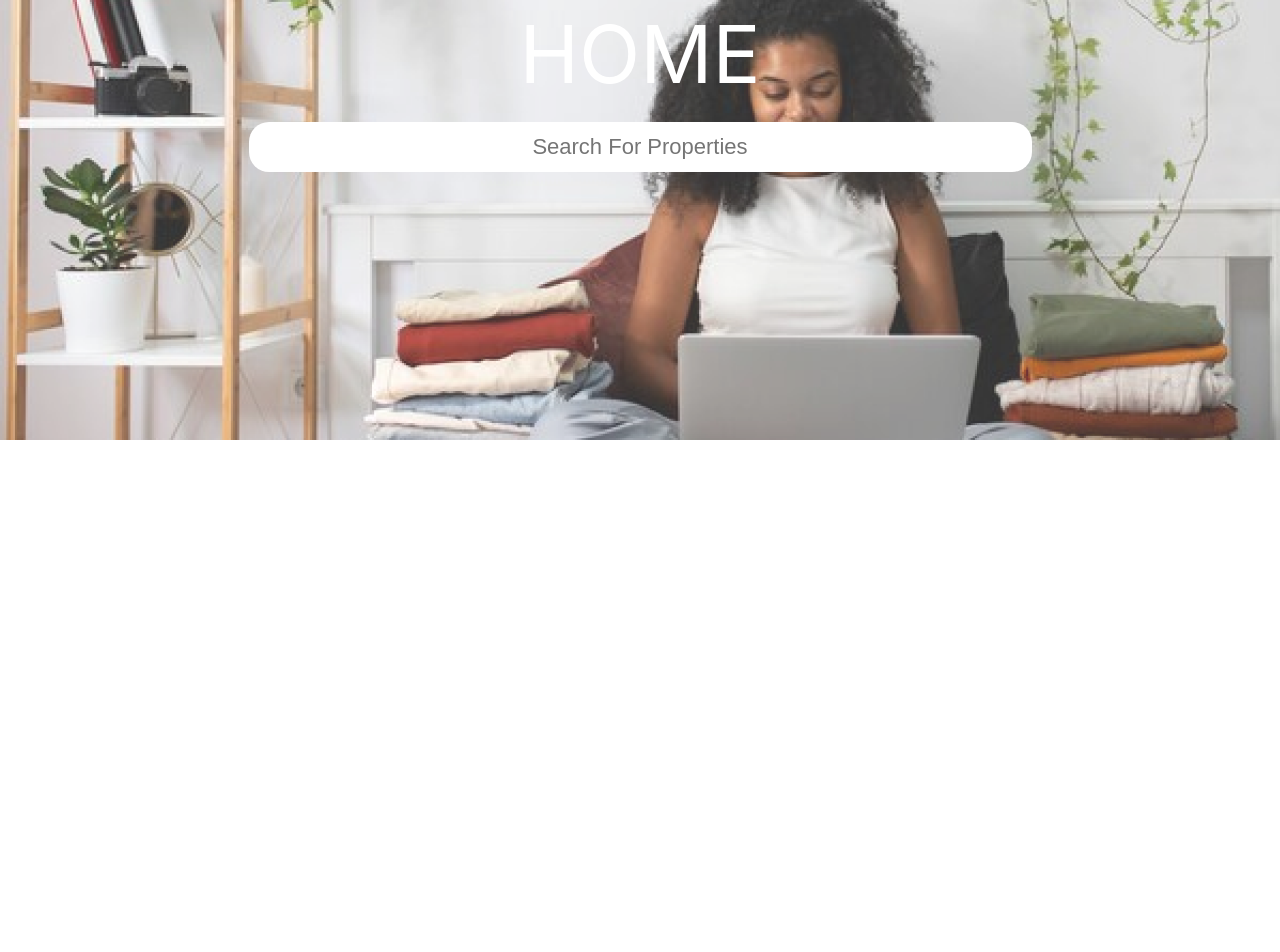
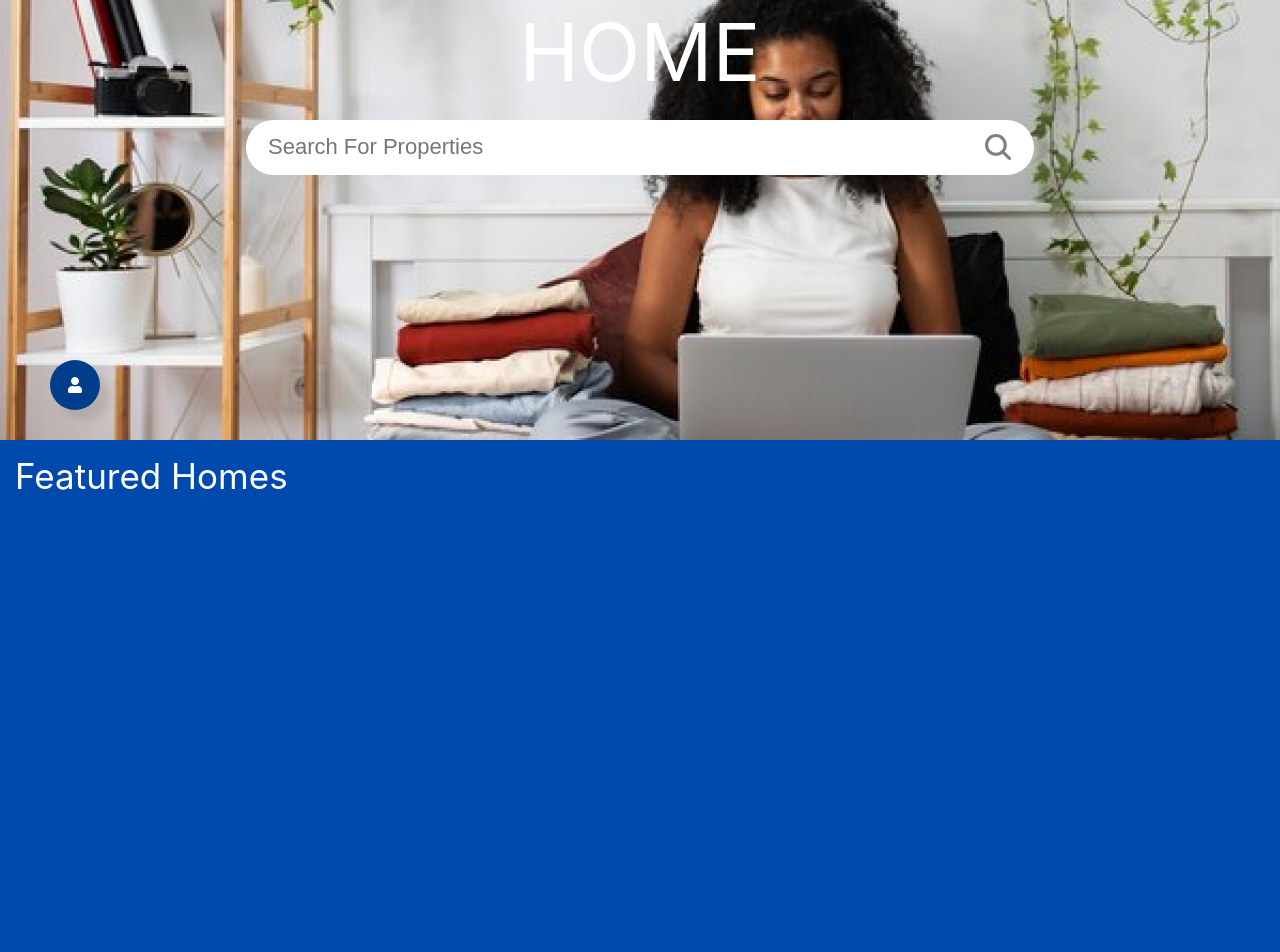
Before and after one commit to MobileGamer-hq/SmartProp, a React (Create React App) app: page / in a window 1280 px wide. Shown: the part 360-1312 px from the top of the page. Built offline with nearby package versions, Linux system fonts and the light colour scheme; no server answers; the database is empty; sample sign-in values are in the browser's storage.

Commit message:
Home Page Changes

```diff
--- a/public/index.html
+++ b/public/index.html
@@ -24,7 +24,7 @@
       work correctly both with client-side routing and a non-root public URL.
       Learn how to configure a non-root public URL by running `npm run build`.
     -->
-    <title>React App</title>
+    <title>SmartProp</title>
   </head>
   <body>
     <noscript>You need to enable JavaScript to run this app.</noscript>
--- a/src/App.css
+++ b/src/App.css
@@ -1,8 +1,9 @@
 :root {
   --primary-color: #004AAD;
   --primary-color-hover: #00367F;
-  --primary-color-light: #006DFF;
+  --primary-color2: #003d8b;
   --secondary-color: white;
+  --secondary-color-hover: rgb(141, 141, 141);
   --tertiary-color: #000000;
   --tertiary-color-hover:#202020;
   --background-color: #fff;
--- a/src/App.js
+++ b/src/App.js
@@ -27,10 +27,11 @@ import ViewProperty from "./Pages/ViewProperty";
 import WatchList from "./Pages/WatchList";
 import Welcome from "./Pages/Welcome";
 import LearnMore from "./Pages/LearnMore";
+import Loading from "./Pages/Loading";
 
 function App() {
   const navigate = useNavigate();
-  const [isLoading, setIsLoading] = useState(false);
+  const [isLoading, setIsLoading] = useState(true);
   const [loadingMessage, setLoadingMessage] = useState("Authenticating...");
   const [isLogIn, setIsLogIn] = useState(false);
 
@@ -77,7 +78,7 @@ function App() {
   }, [userId]);
 
   if (isLoading) {
-    return <div className="App">Loading.... Authenticating User</div>;
+    return <Loading/>;
   } else {
     return (
       <div>
--- a/src/Components/Buttons.jsx
+++ b/src/Components/Buttons.jsx
@@ -2,20 +2,18 @@ import React from "react";
 import { colors, sizes } from "../Data/DataModels";
 import "../Styles/ButtonStyles.css";
 
-export function FlatButton({ placeholder, onClick, color, size = sizes.BUTTON_FONT_SMALL }) {
+export function FlatButton({ placeholder, onClick, color, size = sizes.BUTTON_FONT_SMALL, className = "flat-button", width = sizes.BUTTON_WIDTH_SMALL }) {
   return (
-    <div>
     <div
-        className="flat-button"
+      className={className}
       style={{
-          color: color,
         padding: sizes.PADDING_MIN,
         fontSize: size,
+        width: width
       }}
       onClick={onClick}
     >
       {placeholder}
-      </div>
     </div>
   );
 }
@@ -63,9 +61,10 @@ export function BorderBevelButton({
   padding = sizes.PADDING_MIN,
   fontSize = sizes.BUTTON_FONT_MEDIUM,
   margin = sizes.MARGIN_MIN,
-  className = "border-button"
-}){
-  return(
+  className = "border-button",
+  align
+}) {
+  return (
     <div
       className={className}
       style={{
@@ -74,6 +73,7 @@ export function BorderBevelButton({
         borderRadius: sizes.MIN,
         fontSize: fontSize,
         margin: margin,
+        alignSelf: align
 
       }}
       onClick={onClick}
--- a/src/Components/SearchBar.jsx
+++ b/src/Components/SearchBar.jsx
@@ -1,6 +1,8 @@
 import React, { useEffect, useState } from 'react'
 import {sizes, colors} from "../Data/DataModels";
 import "../Styles/ComponentStyles.css"
+import { IoSearch } from 'react-icons/io5';
+import Logo from "./Logo"
 
 function SearchBar({
     color = {
@@ -15,7 +17,6 @@ function SearchBar({
     margin = sizes.MARGIN_MAX,
     onSearchBarChange,
     onKeyDown = () => { },
-    align = 'center',
     value = '',
     wrap = false,
     border = false,
@@ -41,27 +42,32 @@ function SearchBar({
                 fontSize: size,
                 backgroundColor: colors.secondary,
                 display: 'flex',
-                flexDirection: 'column',
-                alignItems: align,
-                justifyContent: 'center',
-                padding: sizes.PADDING_MID,
-                borderRadius: sizes.MID,
+                flexDirection: 'row',
+                alignItems: "center",
+                justifyContent: 'space-between',
+                padding: sizes.PADDING_MAX,
+                borderRadius: sizes.MAX,
             }}
         >
+            {/* <div>
+                <Logo size={sizes.HEADER_BAR}/>
+            </div> */}
             <input
+                className='search-input'
                 style={{
                     display: 'flex',
                     flexDirection: 'column',
-                    alignItems: 'center',
-                    justifyContent: 'center',
+                    alignItems: 'flex-start',
+                    justifyContent: 'flex-start',
                     backgroundColor: 'transparent',
                     border: 'none',
                     outline: 'none',
                     fontSize: size,
                     color: color.text,
-                    textAlign: align, // Center the text inside the input
+                    textAlign: "flex-start", // Center the text inside the input
                     whiteSpace: 'pre-wrap',
                     flexWrap: 'wrap',
+                    width: "90%",
 
                 }}
                 type={type}
@@ -74,6 +80,7 @@ function SearchBar({
                 onFocus={handleInputFocus}
                 onBlur={handleInputBlur}
             />
+            <IoSearch id='search-icon'/>
         </div>
     );
 }
--- a/src/Pages/BuyersHome.jsx
+++ b/src/Pages/BuyersHome.jsx
@@ -1,21 +1,55 @@
-import React, {useState} from 'react';
+import React, { useState } from 'react';
 import "../Styles/Home.css"
 import SearchBar from '../Components/SearchBar';
 import { colors, sizes } from '../Data/DataModels';
+import { useNavigate } from 'react-router-dom';
+import { BorderBevelButton, FlatButton } from '../Components/Buttons';
+import { IoIosArrowForward } from 'react-icons/io';
+import { FaUser } from 'react-icons/fa';
 
 
 
-function BuyersHome({}) {
+function BuyersHome({ }) {
   const [searchTerm, setSearchTerm] = useState('')
+  const navigate = useNavigate()
   return (
     <div className='buyers-home'>
+
       <section className='buyers-home-top'>
-      <div style={{ fontSize: 80, color: colors.secondary, textWrap: "wrap", width: 700, textAlign: "center", marginBottom: 20}}>Find Your Dream HOME</div>
-        <SearchBar width="60%" text="Search For Properties" border={true} value={searchTerm} onSearchBarChange={(input) => setSearchTerm(input)}/>
+        <div style={{ fontSize: 80, color: colors.secondary, textWrap: "wrap", width: 700, textAlign: "center", marginBottom: 20 }}>Find Your Dream HOME</div>
+        <SearchBar width="60%" text="Search For Properties" border={true} value={searchTerm} onSearchBarChange={(input) => setSearchTerm(input)} />
       </section>
-      <section></section>
+      <section className='buyers-featured-homes'>
+        <div>
+          <div style={{ fontSize: sizes.FONT_MAX, color: colors.text2, textWrap: "wrap", textAlign: "center", margin: sizes.MARGIN_MAX}}>Featured Homes</div>
+
+        </div>
+
+        <div className='featured-container'>
+
+        </div>
+        <BorderBevelButton className='border-white-button' placeholder={"See More"} fontSize={sizes.BUTTON_FONT_SMALL} margin={sizes.MARGIN_MAX} align={"flex-end"}/>
+      </section>
+      <section className='buyers-suggested'></section>
+      <ProfileIcon/>
     </div>
   )
 }
 
+function ProfileIcon({onClick}) {
+
+  return(
+    <div className='profile-icon' onClick={onClick} style={{
+      position: 'fixed',
+      left: 50,
+      bottom: 30,
+      borderRadius: sizes.MAX,
+    }} >
+      <FaUser id='profile-icon'/>
+    </div>
+  )
+}
+
+
+
 export default BuyersHome
--- /dev/null
+++ b/src/Pages/Loading.jsx
@@ -0,0 +1,21 @@
+import React from 'react'
+import { colors } from '../Data/DataModels'
+
+function Loading({message = ""}) {
+  return (
+    <div style={{
+        width: "100vw",
+        height: "100vh",
+        display: "flex",
+        flexDirection: "column",
+        justifyContent: "center",
+        alignItems: "center",
+        backgroundColor: colors.secondary
+    }}>
+        <div>Loading...</div>
+        <div>{message}</div>
+    </div>
+  )
+}
+
+export default Loading
--- a/src/Styles/ButtonStyles.css
+++ b/src/Styles/ButtonStyles.css
@@ -10,6 +10,20 @@
 .flat-button:hover {
     cursor: pointer;
     color: var(--primary-color-hover);
+}
+
+.flat-button-white {
+    display: flex;
+    flex-direction: row;
+    align-items: center;
+    justify-content: flex-start;
+    transition: all 0.3s ease;
+    color: var(--secondary-color);
+}
+
+.flat-button-white:hover {
+    cursor: pointer;
+    /* color: var(--tertiary-color-hover); */
 }
 
 .button {
--- a/src/Styles/ComponentStyles.css
+++ b/src/Styles/ComponentStyles.css
@@ -71,3 +71,17 @@
 .logo:hover {
     cursor: pointer;
 }
+
+.search-input {
+    margin-left: 10px;
+}
+
+#search-icon {
+    font-size: 2rem;
+    color: grey ;
+    margin-right: 10px;
+}
+
+#search-icon:hover {
+    cursor: pointer;
+}
--- a/src/Styles/Home.css
+++ b/src/Styles/Home.css
@@ -11,3 +11,34 @@ section {
     justify-content: center;
     align-items: center;
 }
+
+.buyers-featured-homes {
+    background-color: var(--primary-color);
+    /* padding: 20px; */
+    display: flex;
+    flex-direction: column;
+    align-items: flex-start;
+    justify-content: space-between;
+}
+
+.profile-icon {
+
+    display: flex;
+    align-items: center;
+    justify-content: center;
+    background-color: var(--primary-color2);
+    box-shadow: 10px 10px 10px rgba(0, 0, 0, 0.1);
+    width: 50px;
+    height: 50px;
+    transition: border-bottom 0.5s ease-in;
+
+}
+
+.profile-icon:hover {
+    background-color: var(--primary-color-hover);
+}
+
+#profile-icon {
+    color: var(--secondary-color);
+    font-size: 1rem;
+}
--- a/src/Styles/Welcome.css
+++ b/src/Styles/Welcome.css
@@ -42,7 +42,7 @@ section {
 
 #icon {
   font-size: 1.5rem;
-  color: var(--primary-color);
+  color: var(--tertiary-color);
   transition: all 0.3s ease;
 }
 
```
Also changed, not shown: src/Images/Top-Image-2.png, src/Images/Top-Image.png. Lines whose indentation alone changed are shown as unchanged.
